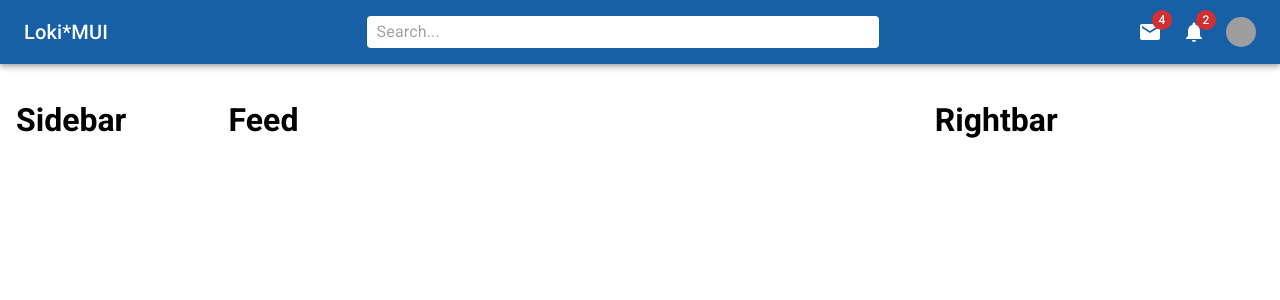
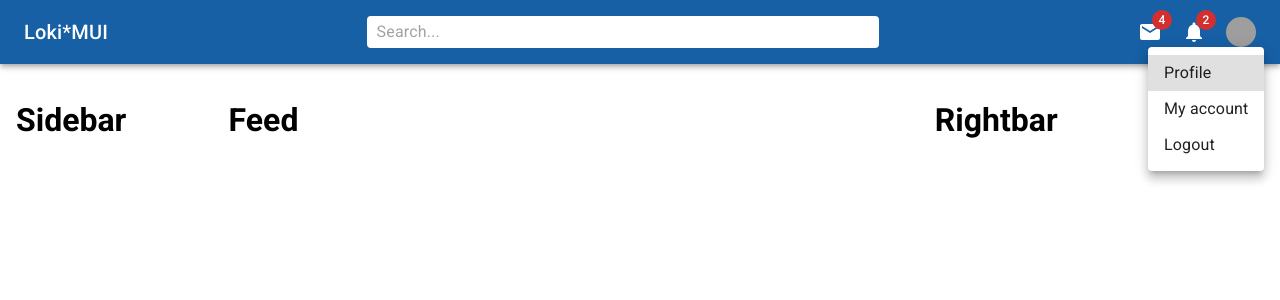
Before and after one commit to cloki0610/React-MUI, a React (Create React App) app: page / in a window 1280 px wide. Both pictures are taken after a click on the element 1241 px from the left and 32 px from the top of the page. Shown: the top 300 px of the page. Built offline with nearby package versions, Linux system fonts and the light colour scheme; grey boxes are pictures that could not be loaded.

Commit message:
Add menu under avatar

```diff
--- a/src/components/Navbar.tsx
+++ b/src/components/Navbar.tsx
@@ -1,3 +1,4 @@
+import { useState } from "react";
 import {
   AppBar,
   Avatar,
@@ -7,6 +8,8 @@ import {
   Toolbar,
   Typography,
   Box,
+  Menu,
+  MenuItem,
 } from "@mui/material";
 import Brightness3Icon from "@mui/icons-material/Brightness3";
 import { Mail, Notifications } from "@mui/icons-material";
@@ -42,6 +45,9 @@ const UserBox = styled(Box)(({ theme }) => ({
 }));
 
 const Navbar = () => {
+  const [anchorEl, setAnchorEl] = useState<null | HTMLElement>(null);
+  const open = Boolean(anchorEl);
+
   return (
     <AppBar position="sticky">
       <StyledToobar>
@@ -62,9 +68,10 @@ const Navbar = () => {
           <Avatar
             src="https://i.imgur.com/bt3nvMM.jpg"
             sx={{ width: 30, height: 30 }}
+            onClick={(e) => setAnchorEl(e.currentTarget)}
           />
         </Icons>
-        <UserBox>
+        <UserBox onClick={(e) => setAnchorEl(e.currentTarget)}>
           <Avatar
             src="https://i.imgur.com/bt3nvMM.jpg"
             sx={{ width: 30, height: 30 }}
@@ -72,6 +79,25 @@ const Navbar = () => {
           <Typography component="span">Loki.C</Typography>
         </UserBox>
       </StyledToobar>
+      <Menu
+        id="profile"
+        aria-labelledby="profile"
+        anchorEl={anchorEl}
+        open={open}
+        onClose={(e) => setAnchorEl(null)}
+        anchorOrigin={{
+          vertical: "bottom",
+          horizontal: "center",
+        }}
+        transformOrigin={{
+          vertical: "top",
+          horizontal: "center",
+        }}
+      >
+        <MenuItem>Profile</MenuItem>
+        <MenuItem>My account</MenuItem>
+        <MenuItem>Logout</MenuItem>
+      </Menu>
     </AppBar>
   );
 };
```
